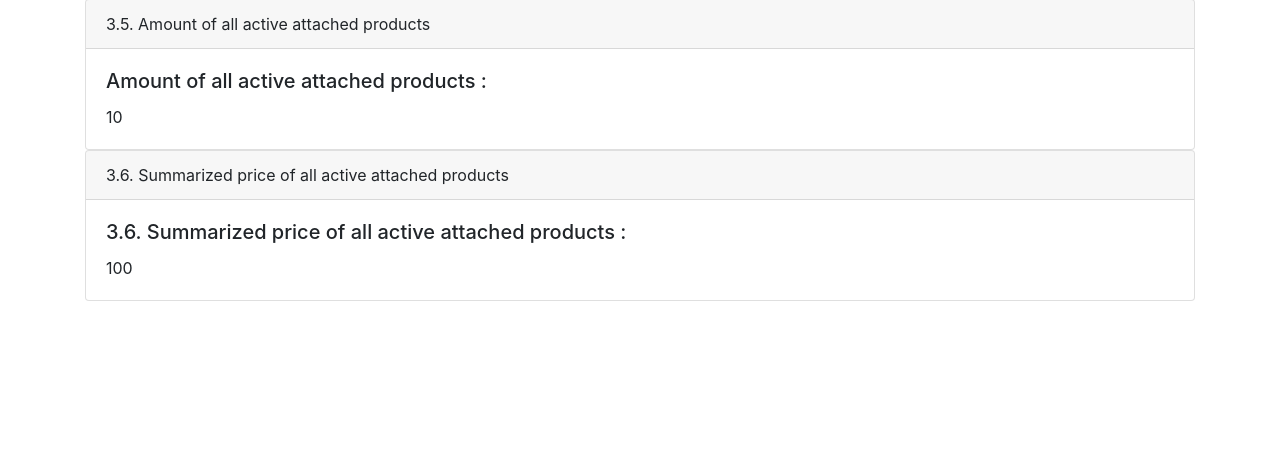
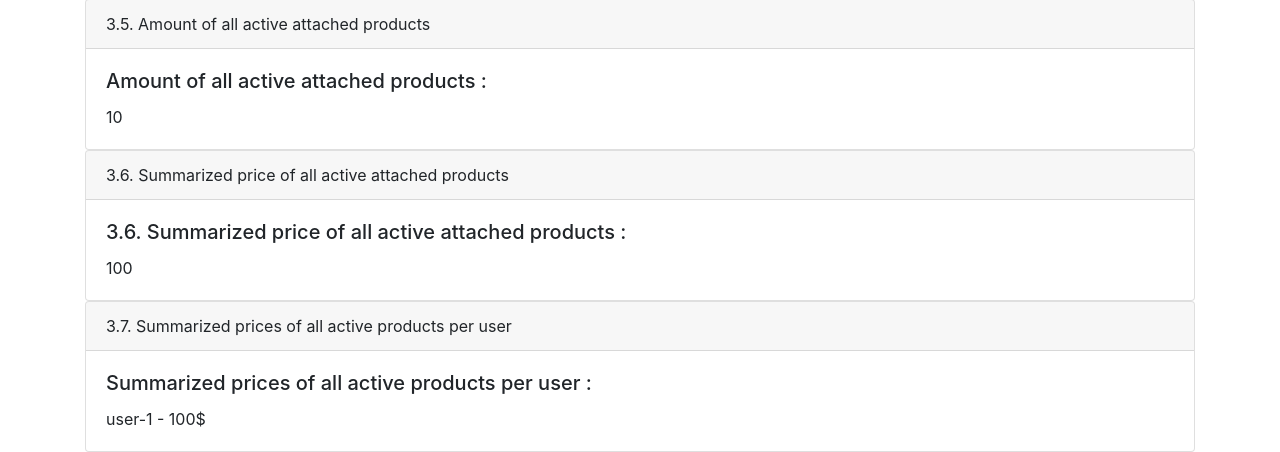
Before and after one commit to lackmulbegithub/lings_wedding, a CodeIgniter app: page /lings_wedding/ in a window 1280 px wide. Shown: the part 605-1057 px from the top of the page. Before the commit the page ends 906 px from the top, so only its background shows below. Run offline with CodeIgniter, Linux system fonts and the light colour scheme; data comes from the database, SQL or seed files in the repository; tables that the repository leaves empty hold one stand-in row (values such as "Sample post").

Commit message:
3.7. Summarized prices of all active products per user

```diff
--- a/application/controllers/Welcome.php
+++ b/application/controllers/Welcome.php
@@ -26,6 +26,7 @@ class Welcome extends CI_Controller {
 		$data['activeProductsNotBelongsToUser'] = $this->getActiveProductsNotBelongsToUser();
 		$data['amountOfActiveAttachedProducts'] = $this->getAmountOfActiveAttachedProducts();
 		$data['priceOfActiveAttachedProducts'] = $this->getPriceOfActiveAttachedProducts();
+		$data['summerizedPriceOfActiveProductsUserWise'] = $this->getSummerizedPriceOfActiveProductsUserWise();
 		$this->load->view('home',$data);
 	}
 
@@ -70,4 +71,11 @@ class Welcome extends CI_Controller {
 		$data = $this->products->getPriceOfActiveAttachedProducts();
 		return $data;
 	}
+
+	private function getSummerizedPriceOfActiveProductsUserWise()
+	{
+		$this->load->model('product_model','products');
+		$data = $this->products->getSummerizedPriceOfActiveProductsUserWise();
+		return $data;
+	}
 }
--- a/application/models/product_model.php
+++ b/application/models/product_model.php
@@ -82,4 +82,30 @@ class Product_model extends CI_Model{
             return "No data found";
         }
     }
+
+    function getSummerizedPriceOfActiveProductsUserWise()
+    {
+        $table1 = $this->db->dbprefix('products pr');
+        $table2 = $this->db->dbprefix('user_product up');
+        $table3 = $this->db->dbprefix('users us');
+        $this->db->select('sum(up.qty * up.price) as prod_price,us.name');
+        $this->db->from($table2);
+        $this->db->join($table1,'pr.id=up.product_id');
+        $this->db->join($table3,'us.id = up.user_id');
+        $this->db->where('pr.is_active',1);
+        $this->db->group_by('up.user_id');
+        $query = $this->db->get();
+        if($query->num_rows() > 0)
+        {
+            $output = "";
+            foreach($query->result() as $rows){
+                $output = $output.", ".$rows->name." - ".$rows->prod_price."$";
+            }
+            $output = substr($output,1);
+            return $output;
+        }
+        else{
+            return "No data found";
+        }
+    }
 }
--- a/application/views/home.php
+++ b/application/views/home.php
@@ -73,6 +73,18 @@
                         <p class="card-text"><?php echo $priceOfActiveAttachedProducts ; ?></p>
                     </div>
                 </div>
+
+                <div class="card">
+                    <div class="card-header">
+                    3.7. Summarized prices of all active products per user
+                    </div>
+                    <div class="card-body">
+                        <h5 class="card-title">Summarized prices of all active products per user :</h5>
+                        <p class="card-text"><?php echo $summerizedPriceOfActiveProductsUserWise ; ?></p>
+                    </div>
+                </div>
+
+
             </div>
         </div>
 
```
